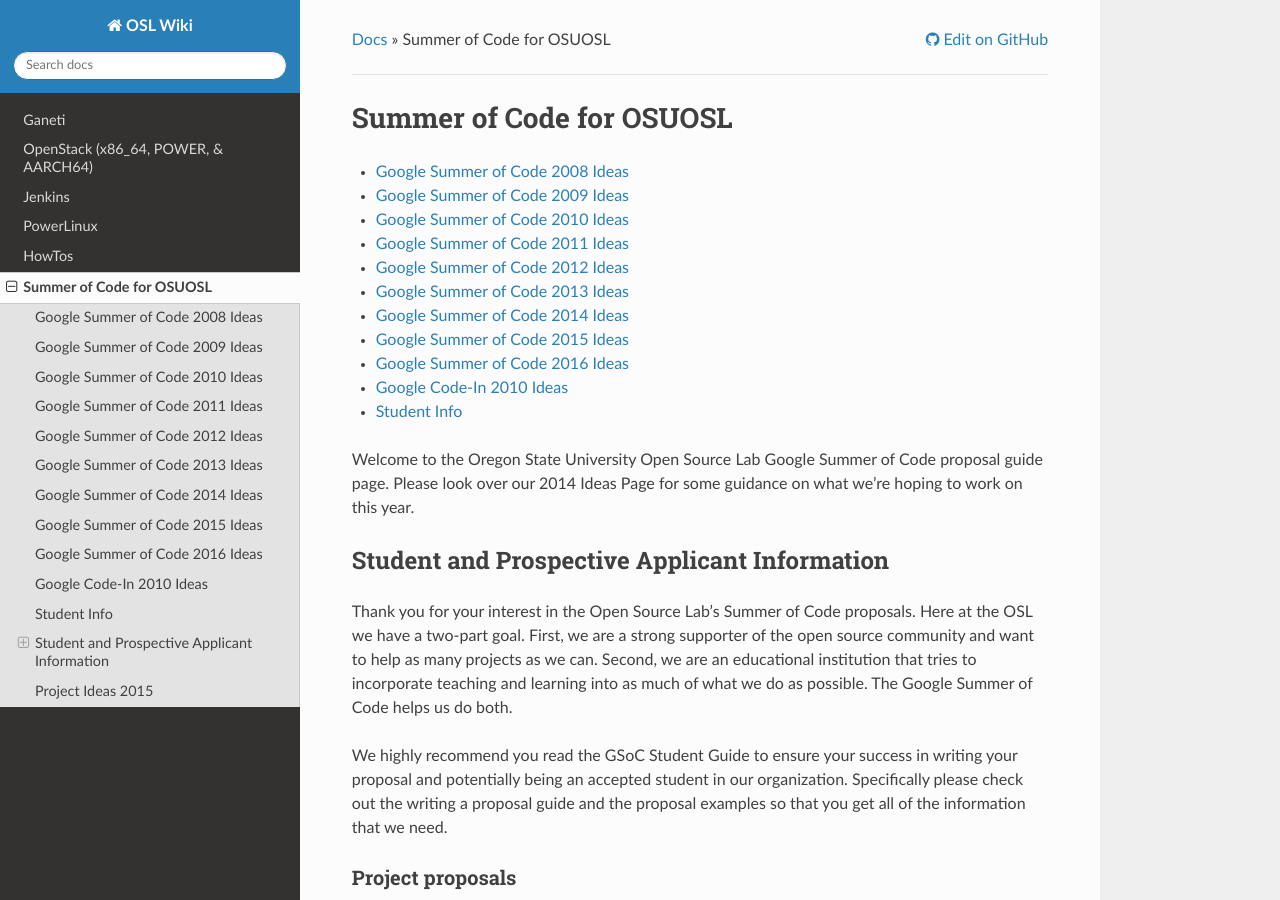
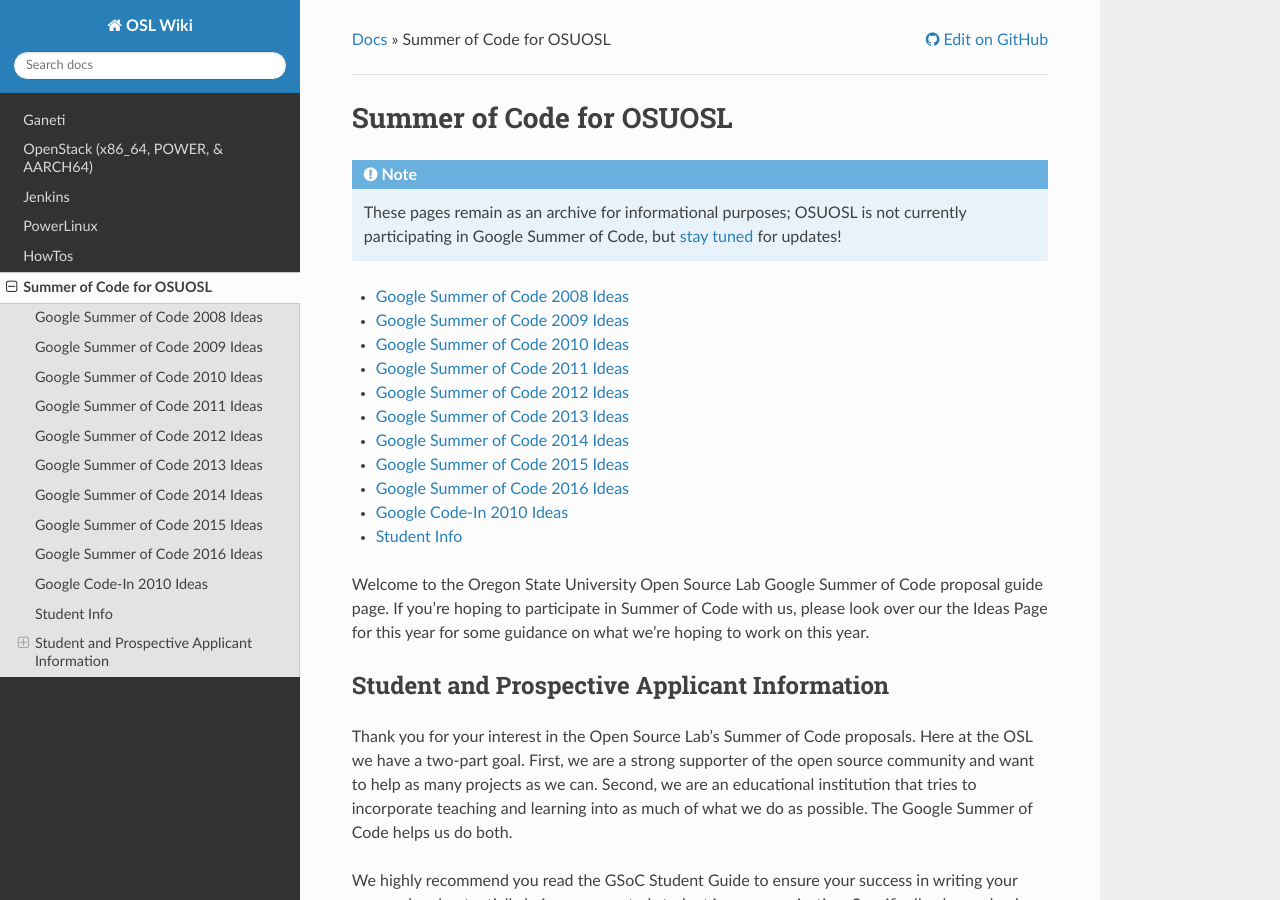
Before and after one commit to osuosl/wiki, a Sphinx documentation site: the page built from source/gsoc/index.rst, in a window 1280 px wide and 900 px high. Built offline with Sphinx 7.4.7 and the Read the Docs theme 2.0.0, drawn with Linux system fonts in a browser that asks for light colours; some of the changed text lies outside the part shown.

Commit message:
Update GSoC page
Signed-off-by: ArtofBugs <oweng@osuosl.org>

```diff
--- a/source/gsoc/index.rst
+++ b/source/gsoc/index.rst
@@ -4,6 +4,13 @@
 
 Summer of Code for OSUOSL
 =========================
+
+.. note::
+
+   These pages remain as an archive for informational purposes; OSUOSL is not currently
+   participating in Google Summer of Code, but `stay tuned`_ for updates!
+
+.. _stay tuned: https://www.facebook.com/OSUOSL/
 
 .. toctree::
     :maxdepth: 1
@@ -13,9 +20,10 @@
     gci2010
     template
 
-Welcome to the Oregon State University Open Source Lab Google Summer of Code
-proposal guide page. Please look over our 2014 Ideas Page for some guidance on
-what we're hoping to work on this year.
+Welcome to the Oregon State University Open Source Lab Google Summer of Code proposal
+guide page. If you're hoping to participate in Summer of Code with us, please look over
+our the Ideas Page for this year for some guidance on what we're hoping to work on this
+year.
 
 .. _gsoc-app-info:
 
@@ -108,10 +116,3 @@
   proposals, so it's a good idea talk to us before you submit it.
 
 .. _Subscribe to gsoc-dev@osuosl.org: http://lists.osuosl.org/mailman/listinfo/gsoc-dev
-
-Project Ideas 2015
-------------------
-
-- :ref:`gsoc2015-data-center-tools`
-- :ref:`gsoc2015-whats-fresh`
-- :ref:`gsoc2015-other-projects`
```
